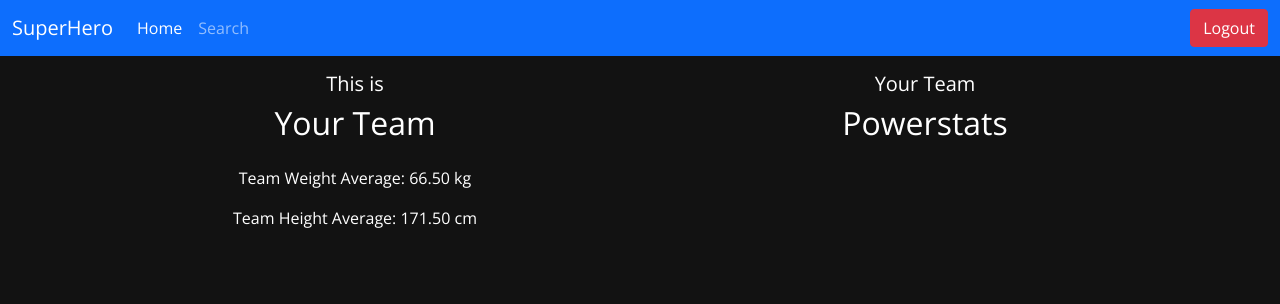
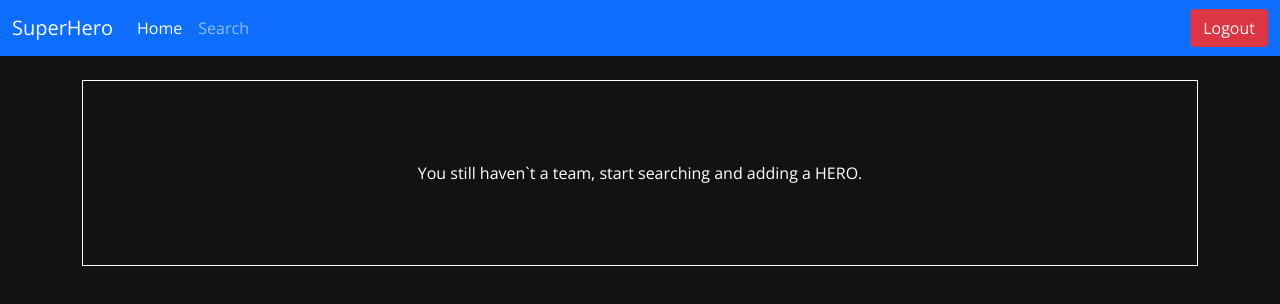
Before and after one commit to ammazzagattiagustin/Challenge-Alkemy, a React (Create React App) app: page /home in a window 1280 px wide. Shown: the top 304 px of the page. Built offline with nearby package versions, Linux system fonts and the light colour scheme.

Commit message:
modificación 8

```diff
--- a/src/App.jsx
+++ b/src/App.jsx
@@ -1,6 +1,6 @@
 import { Navbar } from "./components/navbar/navbar";
 import { Login } from "./components/login/login";
-import Home from "./components/home/home";
+import { Home } from "./components/home/home";
 import { Search } from "./components/search/search";
 import { Character } from "./components/character/character";
 import { BrowserRouter, Routes, Route } from "react-router-dom";
--- a/src/components/home/home.jsx
+++ b/src/components/home/home.jsx
@@ -1,79 +1,22 @@
 import "./home.scss"
-import Chart from "../chart/chart";
-import { Link } from "react-router-dom";
+import { SelectedHero } from "../selectedHero/selectedHero"
 import { useDispatch, useSelector } from "react-redux";
 
-const Home = () => {
+export const Home = () => {
     const cart = useSelector((state) => state);
-    console.log(cart);
     const dispatch = useDispatch();
 
     return (
-        /*<div className="container text-center text-white mt-4">
-        <p className="mainText">You still haven`t a team, start searching and adding a HERO.</p>
-        </div> */
-        <div className="container">
-            <div className="row text-white text-center">
-                <div className="col-12 col-md-6">
-                    <h5>This is</h5>
-                    <h2>Your Team</h2>
-                    <div className="mt-4">
-                        <p>Team Weight Average: 66.50 kg</p>
-                        <p>Team Height Average: 171.50 cm</p>
+        <div>
+            {cart.length > 0 ? (
+                <div>
+                    <SelectedHero />
+                </div>
+            ) : (
+                    <div className="container text-center text-white mt-4">
+                        <p className="mainText">You still haven`t a team, start searching and adding a HERO.</p>
                     </div>
-                </div>
-                <div className="col-12 col-md-6">
-                    <h5>Your Team</h5>
-                    <h2>Powerstats</h2>
-                </div>
-            </div>
-            <div className="row">
-                <div className="col-12 mb-5">
-                    {cart.map((heroe, pos) => (
-                        <div className="col mt-5" key={pos}>
-                            <div className="flip-card">
-                                <div className="flip-card-inner">
-                                    <div className="flip-card-front">
-                                        <img
-                                            src={heroe.image.url}
-                                            alt="Hero Image"
-                                            style={{ width: "100%", height: "100%" }}
-                                        />
-                                        <p className="cardTitle">{heroe.name}</p>
-                                    </div>
-
-                                    <div className="flip-card-back">
-                                        <div>
-                                            {heroe.biography.alignment === "good" ?
-                                                <button className="alignmentHero btn btn-success btn-sm mt-1 mb-2">Hero</button>
-                                                :
-                                                <button className="alignmentHero btn btn-danger btn-sm mt-1 mb-2">Villain</button>
-                                            }
-                                        </div>
-                                        <div>
-                                            <Chart heroe={heroe} />
-                                        </div>
-                                        <div className="cardButton">
-                                            <div>
-                                                <Link to={`/character/${heroe.id}`}>
-                                                    <button type="button" className="btn btn-dark">
-                                                        Details
-                                            </button>
-                                                </Link>
-                                            </div>
-                                            <div>
-                                                <button type="button" className="btn btn-dark">Delete</button>
-                                            </div>
-                                        </div>
-                                    </div>
-                                </div>
-                            </div>
-                        </div>
-                    ))}
-                </div>
-            </div>
+                )}
         </div>
     )
 }
-
-export default Home;
--- /dev/null
+++ b/src/components/selectedHero/selectedHero.jsx
@@ -0,0 +1,73 @@
+import Chart from "../chart/chart";
+import { Link } from "react-router-dom";
+import { useDispatch, useSelector } from "react-redux";
+
+export const SelectedHero = () => {
+    const cart = useSelector((state) => state);
+    console.log(cart);
+    const dispatch = useDispatch();
+
+    return (
+        <div className="container">
+            <div className="row text-white text-center">
+                <div className="col-12 col-md-6">
+                    <h5>This is</h5>
+                    <h2>Your Team</h2>
+                    <div className="mt-4">
+                        <p>Team Weight Average: 66.50 kg</p>
+                        <p>Team Height Average: 171.50 cm</p>
+                    </div>
+                </div>
+                <div className="col-12 col-md-6">
+                    <h5>Your Team</h5>
+                    <h2>Powerstats</h2>
+                </div>
+            </div>
+
+            <div className="row row-cols-1 row-cols-md-3 mb-5">
+                {cart.map((heroe, pos) => (
+                    <div className="col mt-5" key={pos}>
+                        <div className="flip-card">
+                            <div className="flip-card-inner">
+                                <div className="flip-card-front">
+                                    <img
+                                        src={heroe.image.url}
+                                        alt="Hero Image"
+                                        style={{ width: "100%", height: "100%" }}
+                                    />
+                                    <p className="cardTitle">{heroe.name}</p>
+                                </div>
+
+                                <div className="flip-card-back">
+                                    <div>
+                                        {heroe.biography.alignment === "good" ?
+                                            <button className="alignmentHero btn btn-success btn-sm mt-1 mb-2">Hero</button>
+                                            :
+                                            <button className="alignmentHero btn btn-danger btn-sm mt-1 mb-2">Villain</button>
+                                        }
+                                    </div>
+                                    <div>
+                                        <Chart heroe={heroe} />
+                                    </div>
+                                    <div className="cardButton">
+                                        <div>
+                                            <Link to={`/character/${heroe.id}`}>
+                                                <button type="button" className="btn btn-dark">
+                                                    Details
+                                            </button>
+                                            </Link>
+                                        </div>
+                                        <div>
+                                            <button type="button" className="btn btn-dark">Delete</button>
+                                        </div>
+                                    </div>
+                                </div>
+                            </div>
+                        </div>
+                    </div>
+                ))}
+            </div>
+
+        </div>
+    )
+}
```
